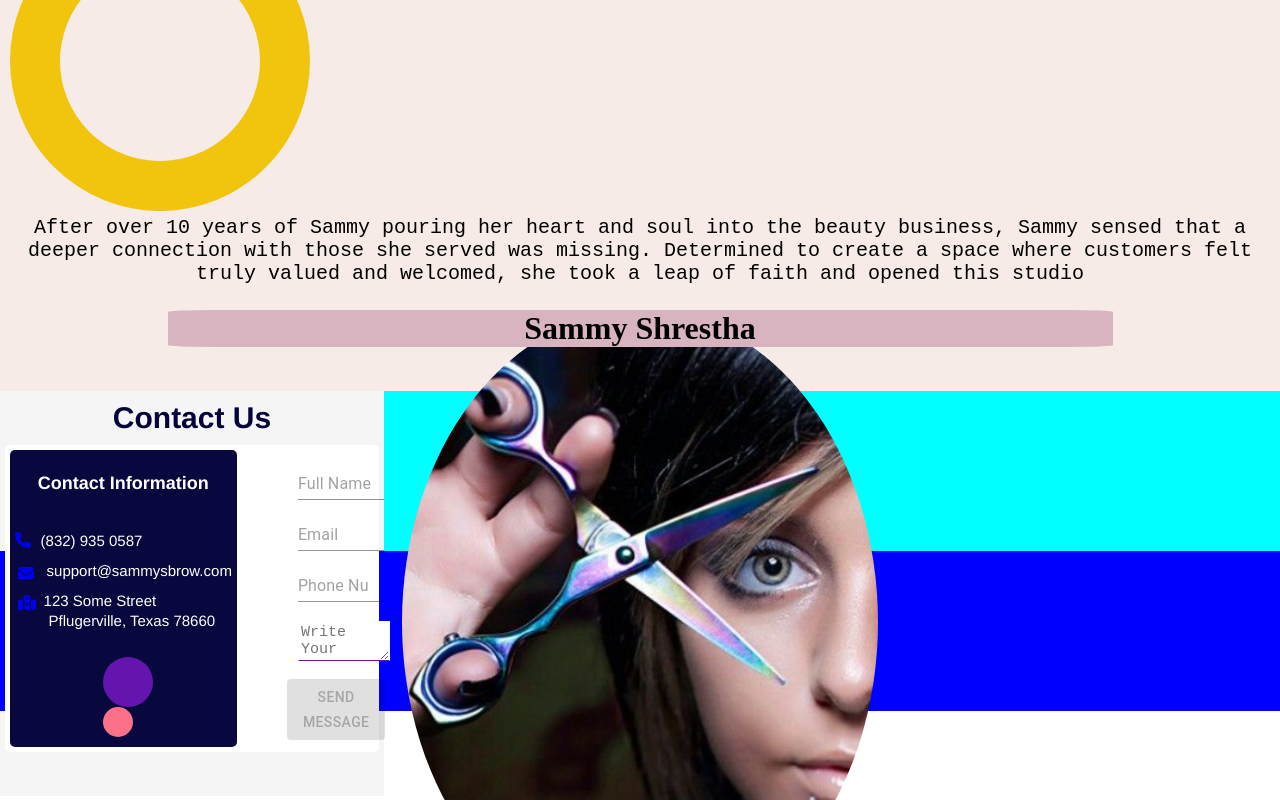
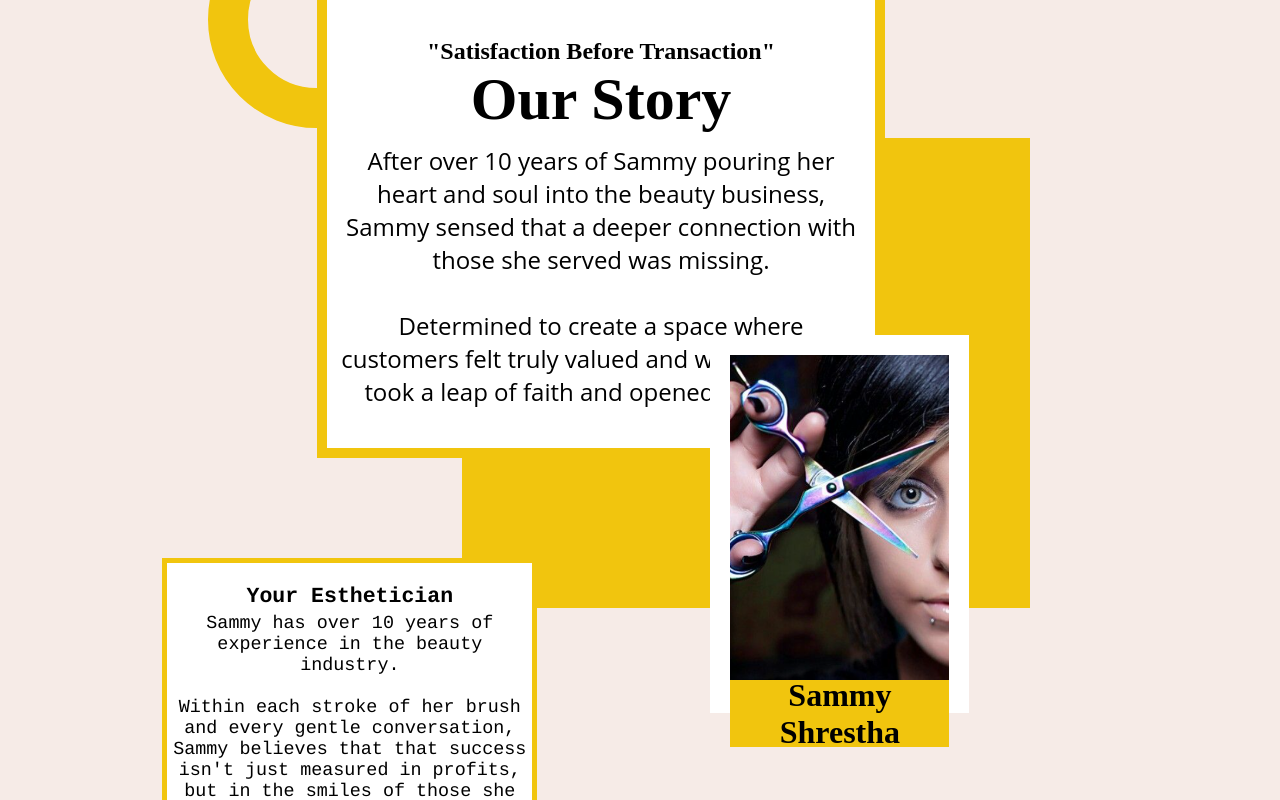
Before and after one commit to rebussharma/sammy-salon, a React (Create React App) app: page / in a window 1280 px wide. Shown: the part 1640-2440 px from the top of the page. Built offline with nearby package versions, Linux system fonts and the light colour scheme.

Commit message:
about css done

```diff
--- a/src/components/About.tsx
+++ b/src/components/About.tsx
@@ -4,11 +4,12 @@ import '../css/About.css'
 
 const About: React.FC = () => {
   const story_1 = "After over 10 years of Sammy pouring her heart and soul into the beauty business, " +
-  "Sammy sensed that a deeper connection with those she served was missing. "+
+  "Sammy sensed that a deeper connection with those she served was missing."
+  const story_2 =
   "Determined to create a space where customers felt truly valued and welcomed, she took a leap of faith and opened this studio"
 
-  const about_sammmy = "Sammy has over 10 years of experience in the beauty industry. " +
-  "Within each stroke of her brush and every gentle conversation, " +
+  const about_sammmy1 = "Sammy has over 10 years of experience in the beauty industry."
+  const about_sammmy2 = "Within each stroke of her brush and every gentle conversation, " +
   "Sammy believes that that success isn't just measured in profits, but in the smiles of those she touched. "
 
   const motto = "Satisfaction over transactions"
@@ -18,12 +19,25 @@ const About: React.FC = () => {
       <div className='title'>
         Story About Us
       </div>
-      <div className='contents'>
+      <div className='contents' id='contents'>
+        <div className='content-wrapper'>
           <div className='mini-circle'></div>
-        <div className='web-title'></div>
           <div className='story-box'>
+            <div className='web-title'>
+              <h5>"Satisfaction Before Transaction"</h5>
+              <h2>Our Story</h2>
+            </div>
             <div className='story one'>
               {story_1}
+              <br></br>
+              <br></br>
+              {story_2}
+            </div>
+            <div className='web-headshot'>
+              <img src={headshot} />
+              <div className='web-name'>
+                  <div className='web-name-text'>Sammy Shrestha</div>
+                </div>
             </div>
           </div>
 
@@ -38,10 +52,16 @@ const About: React.FC = () => {
                 </div>
               </div>
               <div className='info'>
-              {about_sammmy}
+                <h3> Your Esthetician</h3>
+                {about_sammmy1}
+                <br></br>
+                <br></br>
+                {about_sammmy2}
               </div>
             </div>
           </div>
+        </div>
+
       </div>
     </div>
   )
--- a/src/css/About.css
+++ b/src/css/About.css
@@ -1,94 +1,124 @@
 .about {
-    height: 60vh;
+    --info-box-margin: 5%;
+    display: flex;
+    justify-content: center;
+    height: 1000px;
     background-color: #f6ebe7;
     color: black;
-    padding: 0 10px ;
+    padding: 20px 10px ;
     position: relative;
     top: 0;
-    padding-top: 20px;
 }
 
  .about .title{
     display: none;
 }
 
-.about .contents{
+.about #contents{
+    height: 100%;
+    max-width:960px;
     display: block;
 }
 
+.content-wrapper{
+    height: 100%;
+    margin-left:var(--info-box-margin);
+    margin-right:auto;
+}
+
+
 .mini-circle{
-    height: 200px;
-    width: 200px;
-    border: 50px solid #f1c50e;
+    position: relative;
+    height: 0;
+    max-width: 15%;
+    padding-bottom: 15%;
+    border: 40px solid #f1c50e;
     border-radius: 50%;
 }
 
 .story-box{
-    /* border: 1px solid white; */
+    position: relative;
+    min-height: 45%;
+    max-width: 60%;
+    top: -14%;
+    left: 12%;
+    border: 5px solid #f1c50e;
+    background-color: white;
+    box-shadow: 145px 150px #f1c50e;
+}
+
+.web-title{
+    font-family: 'Playfair Display', serif;
+}
+
+.web-title h2{
+    font-size: 3.75rem;
+    margin: 28px 0 0;
+    margin-block-start: 0;
+}
+
+.web-title h5{
+    margin-block-end: 0;;
+    font-size: 1.5rem;
 }
 
 .story {
-    font-size: 1rem;
+    font-size: 1.5rem;
 }
 
 .one{
-   /* border:  20px solid #c1902f */
+    position: relative;
+    font-family: 'Open Sans', sans-serif;
+    padding: 10px;
+    padding-bottom: 10%;
 }
 
+.web-headshot {
+    position: relative;
+    height: 75%;
+    width: 45%;
+    border: 20px solid white;
+    position: absolute;
+    left: 70%;
+    top: 85%;
+}
+
+.web-headshot img{
+    object-fit: cover;
+    width: 100%;
+    height: 100%;
+}
+
+
 .team {
-    height: 50%;
+    position: relative;
+    height: 40%;
 }
 
 .sammy {
-    height: inherit;
-}
-
-
-.one{
-    padding: 5px;
-    padding-top: 5px;
-    font-family: 'Courier New', Courier, monospace;
-    font-size: 1.25rem;
- }
-
- .team {
-    height: auto;
-    padding-top: 20px;
+    height: 100%;
+    position: relative;
 }
 
 .headshot-name {
-    position: relative;
-    width: 100%;
-    display: flex;
-    justify-content: space-evenly;
+    display: none;
 }
 
-
-.headshot {
-    height: var(--headshot-area);
-    width: var(--headshot-area);
+.headshot, .name, .name-text{
+    display: none;
 }
 
-.headshot img{
-    object-fit: cover;
-    width: 100%;
-    height: 100%;
-    border-radius: 50%;
+.web-name{
+    position: relative;
+    background-color: #f1c50e;
+    display: flex;
+    align-items: center;
+    margin: 0 auto;
+    bottom: 5%;
+    height: 20%;
 }
 
-.name{
-    position: absolute;
-    bottom: var(--name-bottom-margin);
-    background-color: #d8b4c0;
-    height: var(--name-height);
-    width: 75%;
-    border-radius: 5%;
-    display: flex;
-    align-items: center;
-    justify-content: center;
-}
-
-.name-text{
+.web-name-text{
     float: right;
     font-size: 2rem;
     font-family: 'Playfair Display';
@@ -96,58 +126,111 @@
     color: black;
 }
 
+
 .sammy .info{
     display: block;
     position: relative;
-    top: 50px;
-    padding: 5px;
-    padding-top: 5px;
-    font-family: 'Courier New', Courier, monospace;
-    font-size: 1.25rem;
+    border:5px solid #f1c50e;
+    width: 40%;
+    max-height: 80%;
+    right:var(--info-box-margin);
+    bottom: 10%;
+    font-family: 'Playfair Display', Courier, monospace;
+    font-size: 1.15rem;
+    background-color: white;
+    padding-bottom: 5px;
+}
+
+.info h3{
+    margin-block-end: 0;
+    padding-bottom: 5px;
+}
+@media screen and (min-width: 1200px) {
+    .story-box{
+        border: 10px solid #f1c50e;
+        max-height: 45%;
+        position: relative;
+    }
+
+    .story{
+        font-size: 1.5rem;
+    }
+
+    .web-headshot{
+        position: absolute;
+        width: 40%;
+        top: 75%;
+    }
+
 }
 
 @media screen and (max-width: 600px) {
-    .mini-circle, .web-title {
+    .mini-circle, .web-title, .web-headshot, .web-headshot img, .web-name, .web-name-text, .web-title h5, .web-title h2{
         display: none;
     }
     .about {
         --name-height:80px;
-        --headshot-area: 210px;
+        --headshot-area: 250px;
         --name-bottom-margin: -20%;
+       width: auto;
        height: auto;
+       margin-left: auto;
+       margin-right: auto;
+       display: block;
+       padding: 0 15px 10% 0;
+       background-color: #000000c7;
+       color: white;
+    }
+
+    .about #contents{
+        position: relative;
+        display: flex;
+        flex-wrap: wrap;
+        flex-direction: column;
+        height: auto;
+        max-width: 100%;
+    }
+
+    #contents, .content-wrapper {
+        height: auto;
     }
 
     .about .title{
+        display: block;
         position: relative;
         height: 50px;
-        top: 0;
         font-size: 2.5rem;
         font-family: 'Playfair Display', serif !important;
         font-weight: bold;
-        padding: 10px 0;
-        border: 10px solid #d8b4c0;
-    }
-    .about .contents{
-        display: flex;
-        flex-wrap: wrap;
-        flex-direction: column;
-        height: 700px;
+        padding: 5px 5px 10px;
     }
 
     .story-box {
         height: auto;
+        position: relative;
+        min-height: inherit;
+        max-width: none;
+        top: 0;
+        left: 0;
+        background-color:inherit;
+        box-shadow: none;
     }
 
     .one{
         padding: 5px;
         padding-top: 5px;
-        font-family: 'Courier New', Courier, monospace;
+        font-family: 'Playfair Display', serif !important;
         font-size: 1.25rem;
      }
 
      .team {
+        margin-top: 10%;
+        padding-top: 20px;
+    }
+
+    .sammy{
         height: auto;
-        padding-top: 20px;
+        position: inherit;
     }
 
     .headshot-name {
@@ -159,6 +242,7 @@
 
 
     .headshot {
+        display: block;
         height: var(--headshot-area);
         width: var(--headshot-area);
     }
@@ -173,7 +257,7 @@
     .name{
         position: absolute;
         bottom: var(--name-bottom-margin);
-        background-color: #d8b4c0;
+        background-color: #f1c50e;
         height: var(--name-height);
         width: 75%;
         border-radius: 5%;
@@ -183,6 +267,7 @@
     }
 
     .name-text{
+        display: block;
         float: right;
         font-size: 2rem;
         font-family: 'Playfair Display';
@@ -193,11 +278,23 @@
     .sammy .info{
         display: block;
         position: relative;
-        top: 50px;
-        padding: 5px;
-        padding-top: 5px;
-        font-family: 'Courier New', Courier, monospace;
+        margin-top: 20%;
+        padding: 10px;
+        font-family: 'Playfair Display', serif !important;
         font-size: 1.25rem;
+        width: auto;
+        max-height: none;
+        right: inherit;
+        background-color: #00000029;
+        color: white;
+    }
+
+    .info h2{
+        display: none;
+    }
+
+    .info h3{
+        margin-block-start: 0;
     }
 
 }
```
Lines whose indentation alone changed are shown as unchanged.
